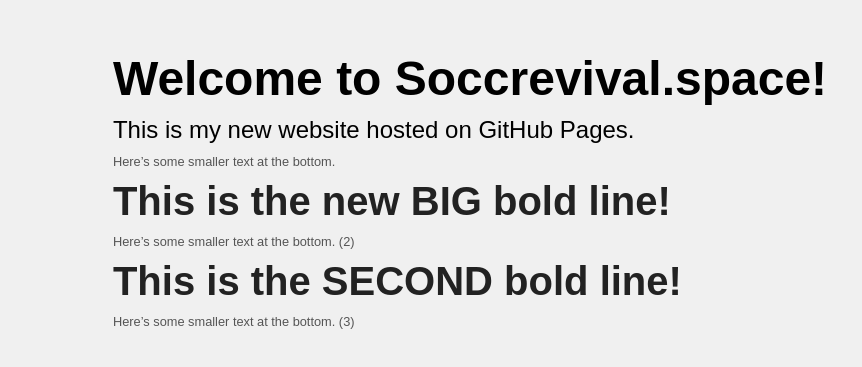
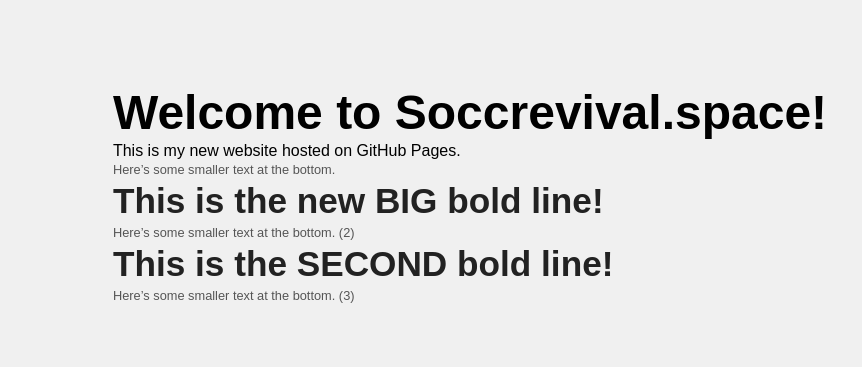
Before and after one commit to pok92385-png/soccrevial-FAN-MADE-, a plain HTML site: page index.html in a window 1280 px wide. Shown: the part 205-572 px from the top of the page, 0-862 px from the left. Drawn offline with Linux system fonts and the light colour scheme.

Commit message:
Update index.html

```diff
--- a/index.html
+++ b/index.html
@@ -30,9 +30,9 @@
       margin: 0;
     }
 
+    /* Reduced spacing between all paragraphs */
     p {
-      font-size: 1.5em;
-      margin: 10px 0;
+      margin: 2px 0;
     }
 
     .bottom-text,
@@ -44,9 +44,9 @@
 
     .big-bold,
     .big-bold2 {
-      font-size: 2.5em;
+      font-size: 2.2em;
       font-weight: 900;
-      margin-top: 5px;
+      margin: 4px 0; /* tight spacing */
       color: #222;
     }
 
@@ -69,7 +69,6 @@
 
       <p class="bottom-text2">Here’s some smaller text at the bottom. (2)</p>
 
-      <!-- NEW BOLD TEXT INSERTED HERE -->
       <p class="big-bold2">This is the SECOND bold line!</p>
 
       <p class="bottom-text3">Here’s some smaller text at the bottom. (3)</p>
```
